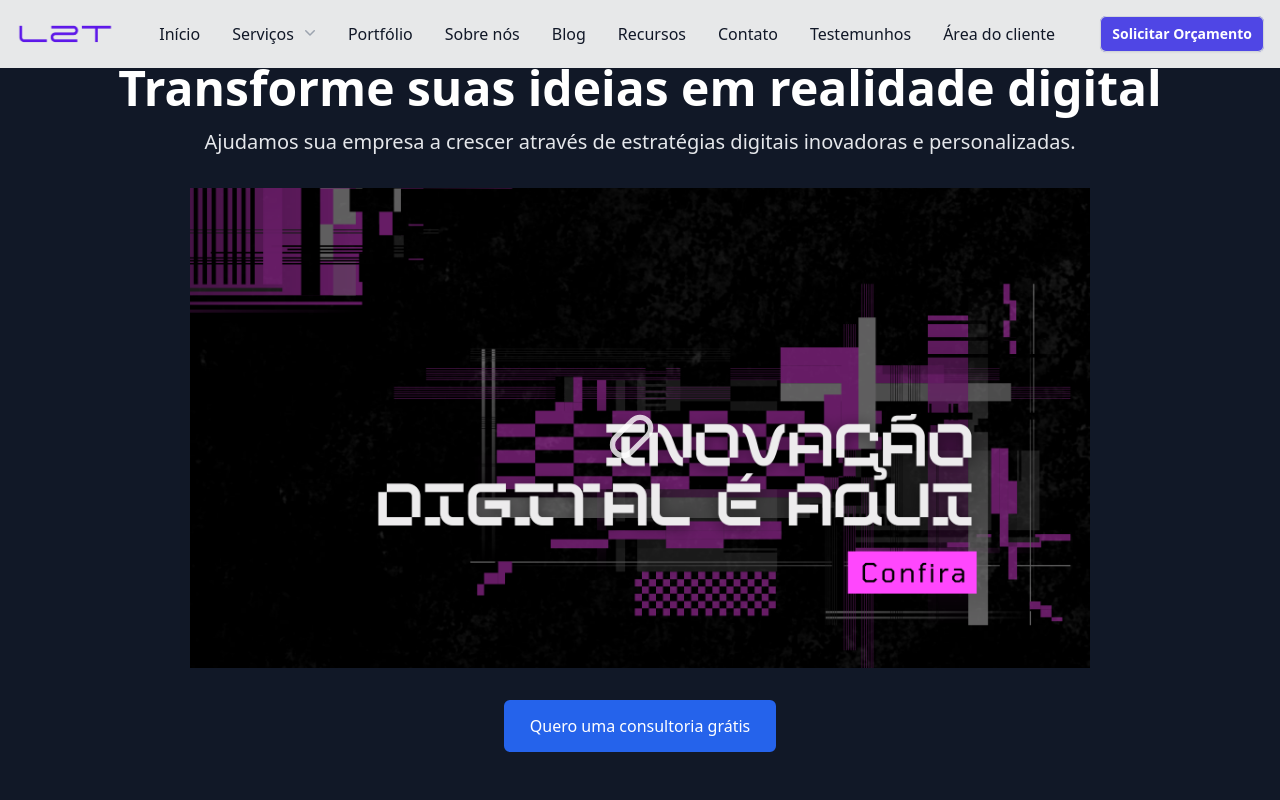
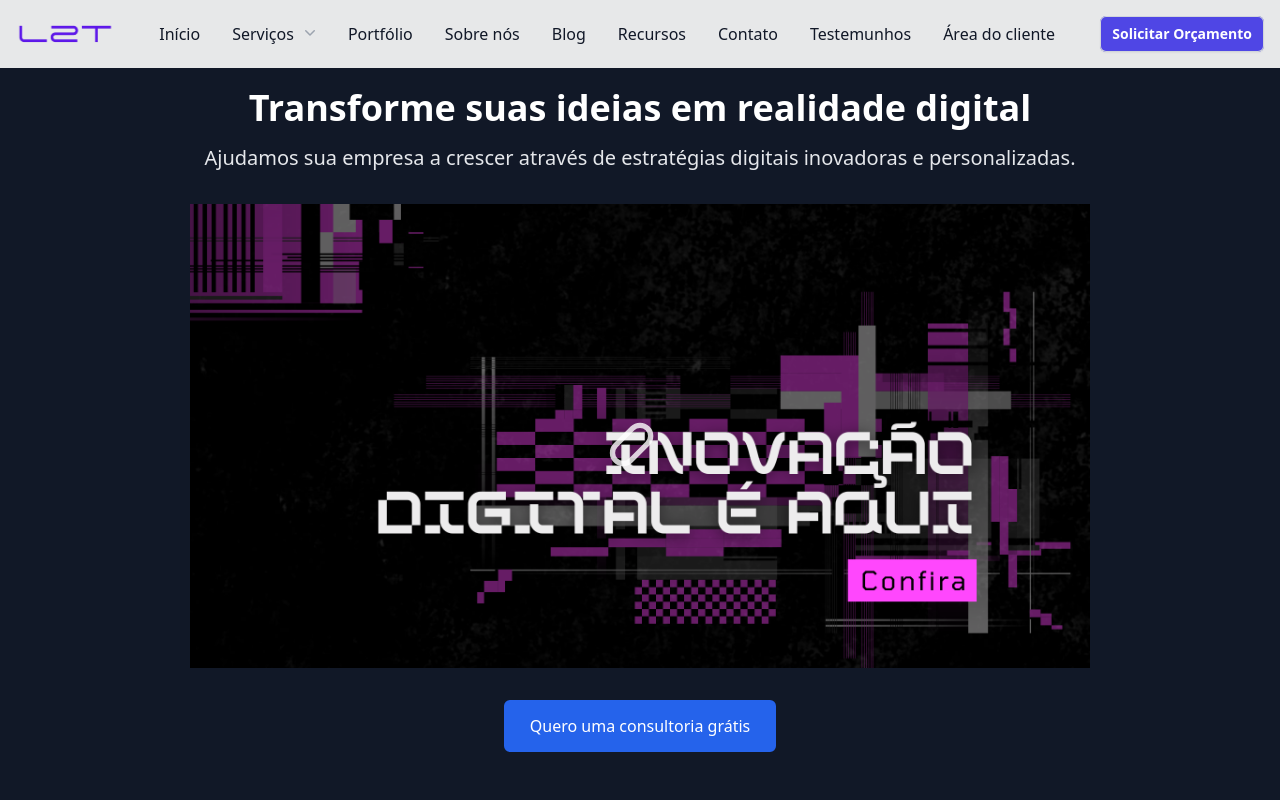
Before and after one commit to lazodev/lztagency, a Next.js app: page / in a window 1280 px wide. Shown: the top 800 px of the page. Built offline with nearby package versions, Linux system fonts and the light colour scheme.

Commit message:
Update font size Hero

```diff
--- a/src/components/Hero.tsx
+++ b/src/components/Hero.tsx
@@ -11,7 +11,7 @@ const Hero: React.FC = () => {
     <section className="bg-gray-900 text-white relative overflow-hidden h-screen flex flex-col justify-center pb-12">
       <div className="container mx-auto flex flex-col items-center justify-center h-full px-4 md:px-8 pt-16">
         {/* Headline Persuasiva */}
-        <h1 className="text-4xl md:text-5xl font-bold leading-tight text-center">
+        <h1 className="mt-6 text-2xl md:text-4xl font-bold leading-tight text-center">
           Transforme suas ideias em realidade digital
         </h1>
         <p className="mt-4 text-lg md:text-xl text-gray-200 text-center">
@@ -65,7 +65,7 @@ const Hero: React.FC = () => {
             rel="noopener noreferrer"
           >
             <button
-              className="px-6 py-3 bg-blue-600 border-2 border-blue-600 hover:bg-blue-700 text-white rounded-md transform transition-all duration-300 ease-in-out hover:scale-105 hover:shadow-lg hover:border-blue-700"
+              className="px-6 py-3 bg-blue-600 border-2 border-blue-600 hover:bg-blue-700 text-white rounded-md transform transition-all duration-150 ease-in-out hover:scale-105 hover:shadow-lg hover:border-blue-700"
             >
               Quero uma consultoria grátis
             </button>
--- a/src/components/WebSites.tsx
+++ b/src/components/WebSites.tsx
@@ -49,7 +49,7 @@ const WebSites: React.FC = () => {
           </p>
           <a
             href="https://api.whatsapp.com/send?phone=5588999074499&text=Ol%C3%A1,%20quero%20mais%20informa%C3%A7%C3%B5es%20sobre%20seus%20servi%C3%A7os!"
-            className="mt-6 inline-block px-8 py-4 bg-indigo-500 hover:bg-indigo-700 text-white text-lg md:text-xl font-semibold rounded-md"
+            className="mt-4 inline-block px-8 py-4 bg-indigo-500 hover:bg-indigo-700 text-white text-lg md:text-xl font-semibold rounded-md"
             target="_blank"
             rel="noopener noreferrer"
           >
```
